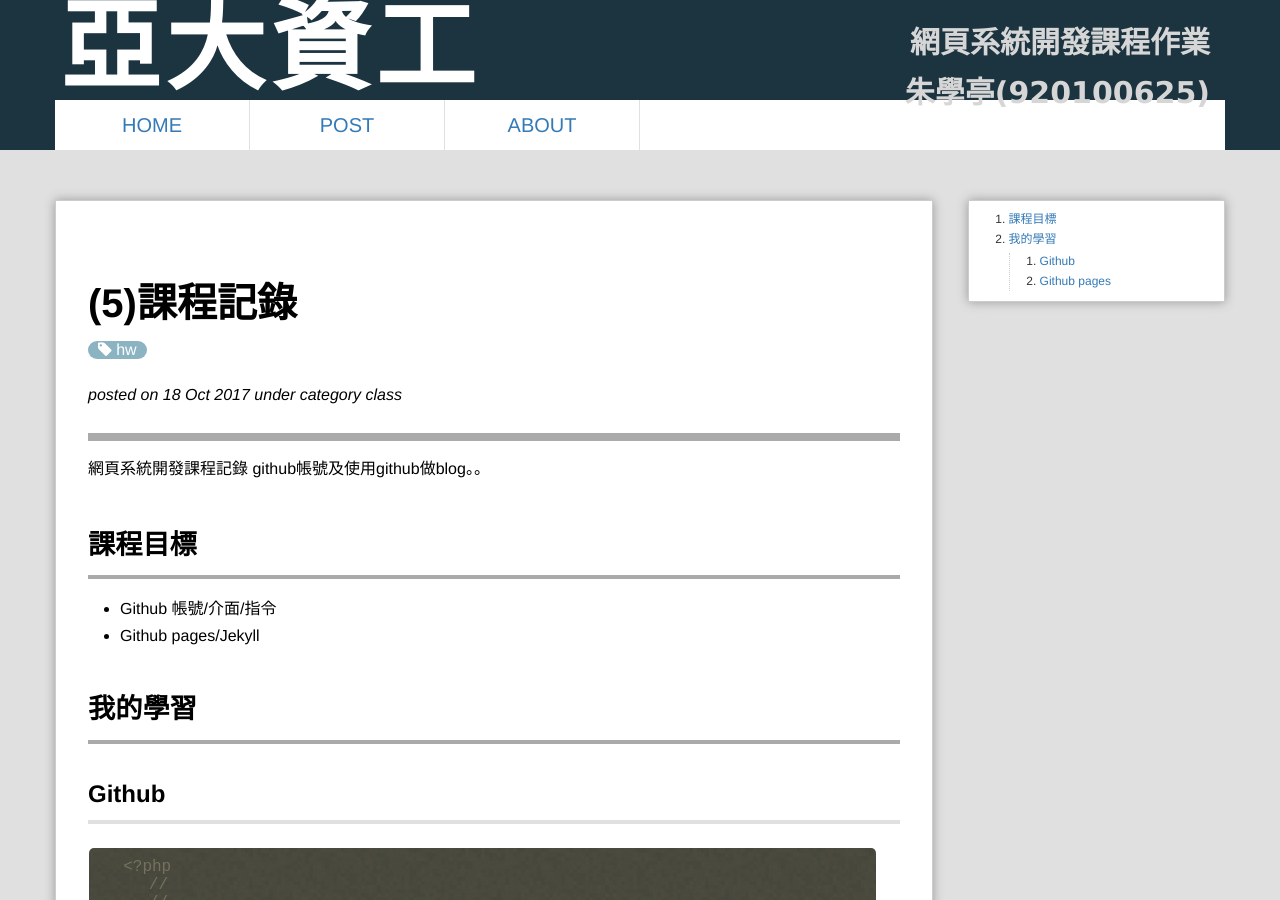
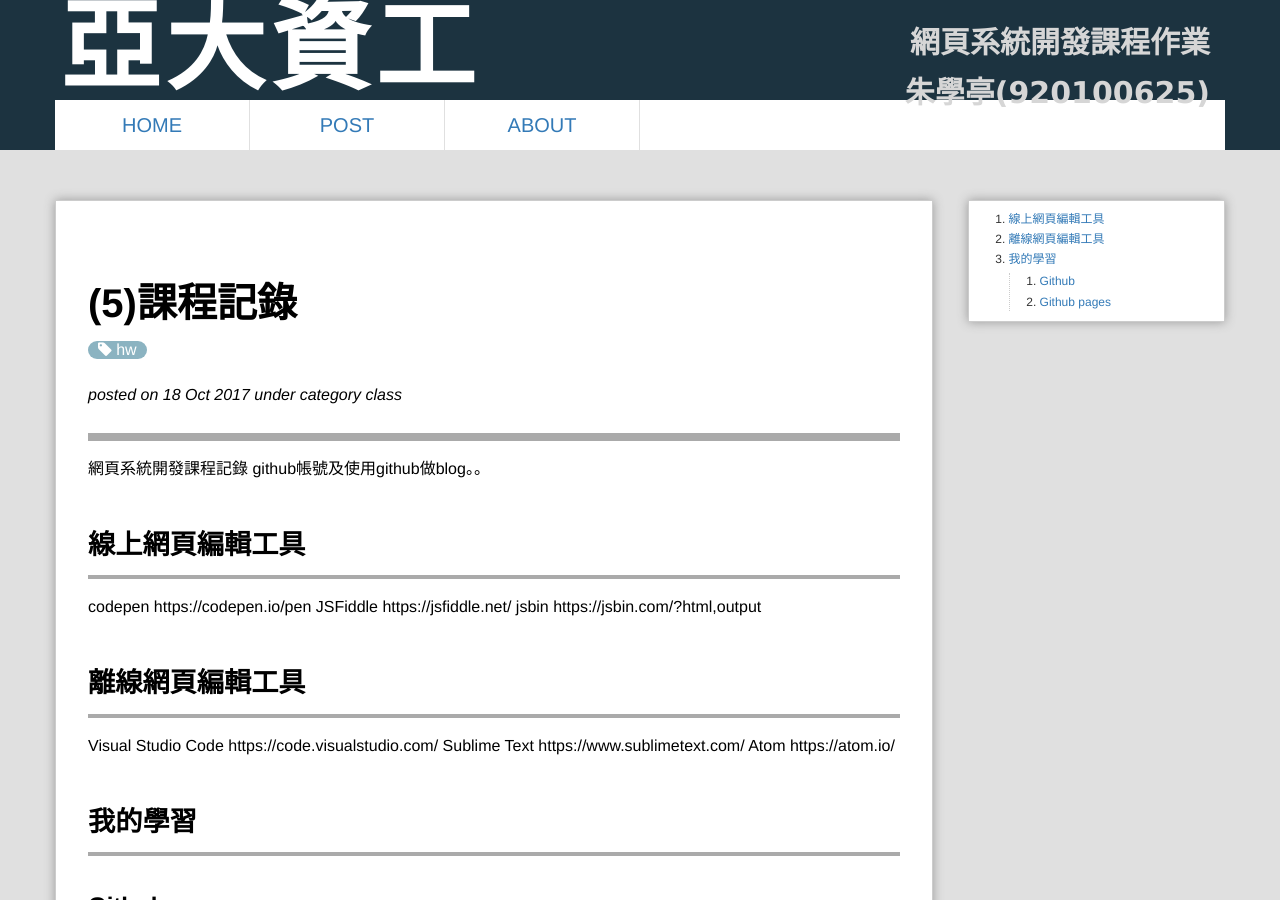
Before and after one commit to wily125/webcourse-1, a Jekyll site: the page built from _posts/2017-10-18-Class5.md, in a window 1280 px wide and 900 px high. Built offline with Jekyll 4.4.1, drawn with Linux system fonts in a browser that asks for light colours; Markdown is read by kramdown in place of the engine named in the settings; comment, search, counter and statistics services are not loaded.

Commit message:
Update 2017-10-18-Class5.md

```diff
--- a/_posts/2017-10-18-Class5.md
+++ b/_posts/2017-10-18-Class5.md
@@ -9,9 +9,16 @@ excerpt: "第5週課程。"
 網頁系統開發課程記錄
 github帳號及使用github做blog。。
 
-# 課程目標
-- Github 帳號/介面/指令
-- Github pages/Jekyll
+#線上網頁編輯工具
+
+codepen https://codepen.io/pen
+JSFiddle https://jsfiddle.net/
+jsbin https://jsbin.com/?html,output
+#離線網頁編輯工具
+
+Visual Studio Code https://code.visualstudio.com/
+Sublime Text https://www.sublimetext.com/
+Atom https://atom.io/
 
 # 我的學習
 
```
